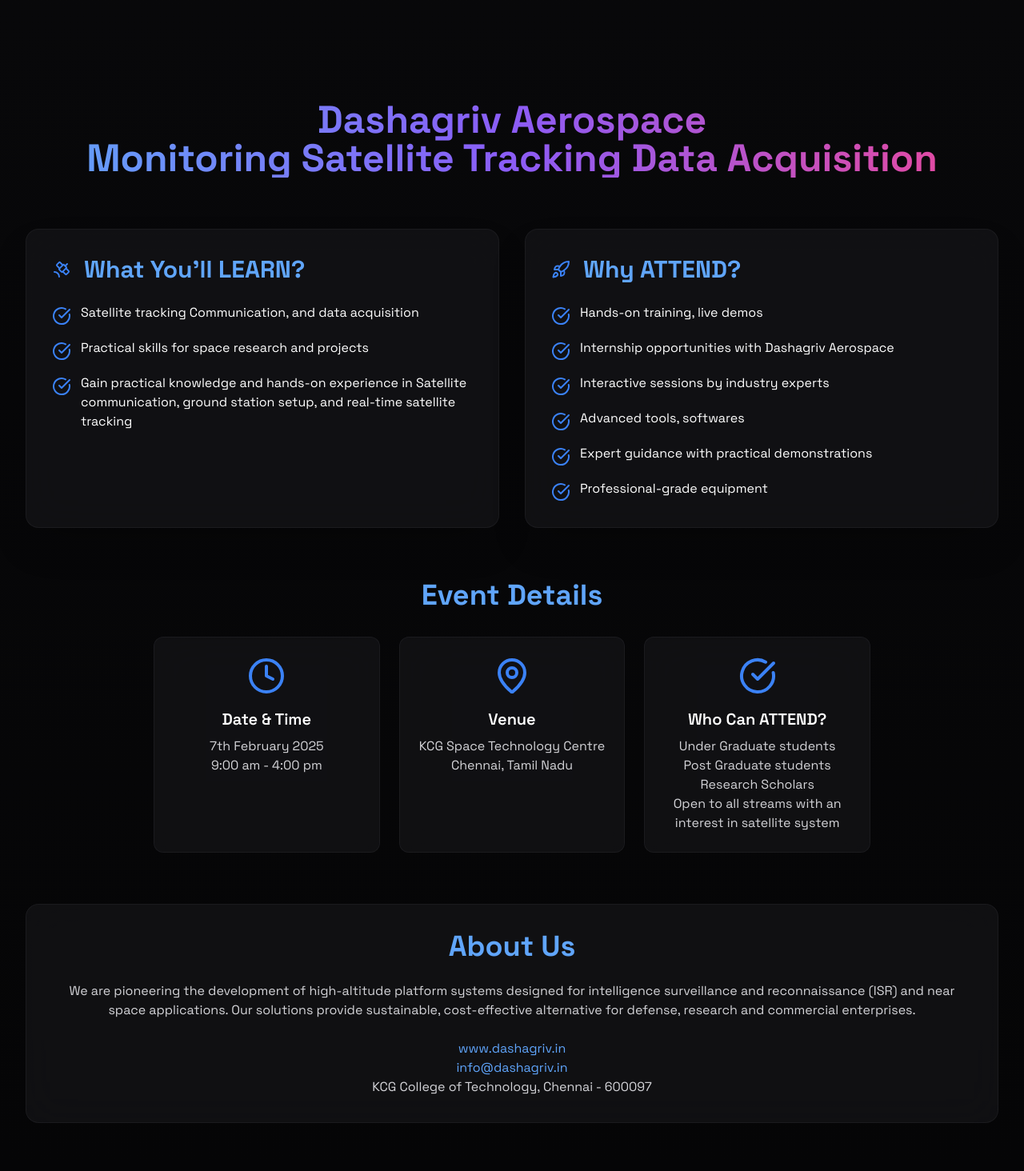
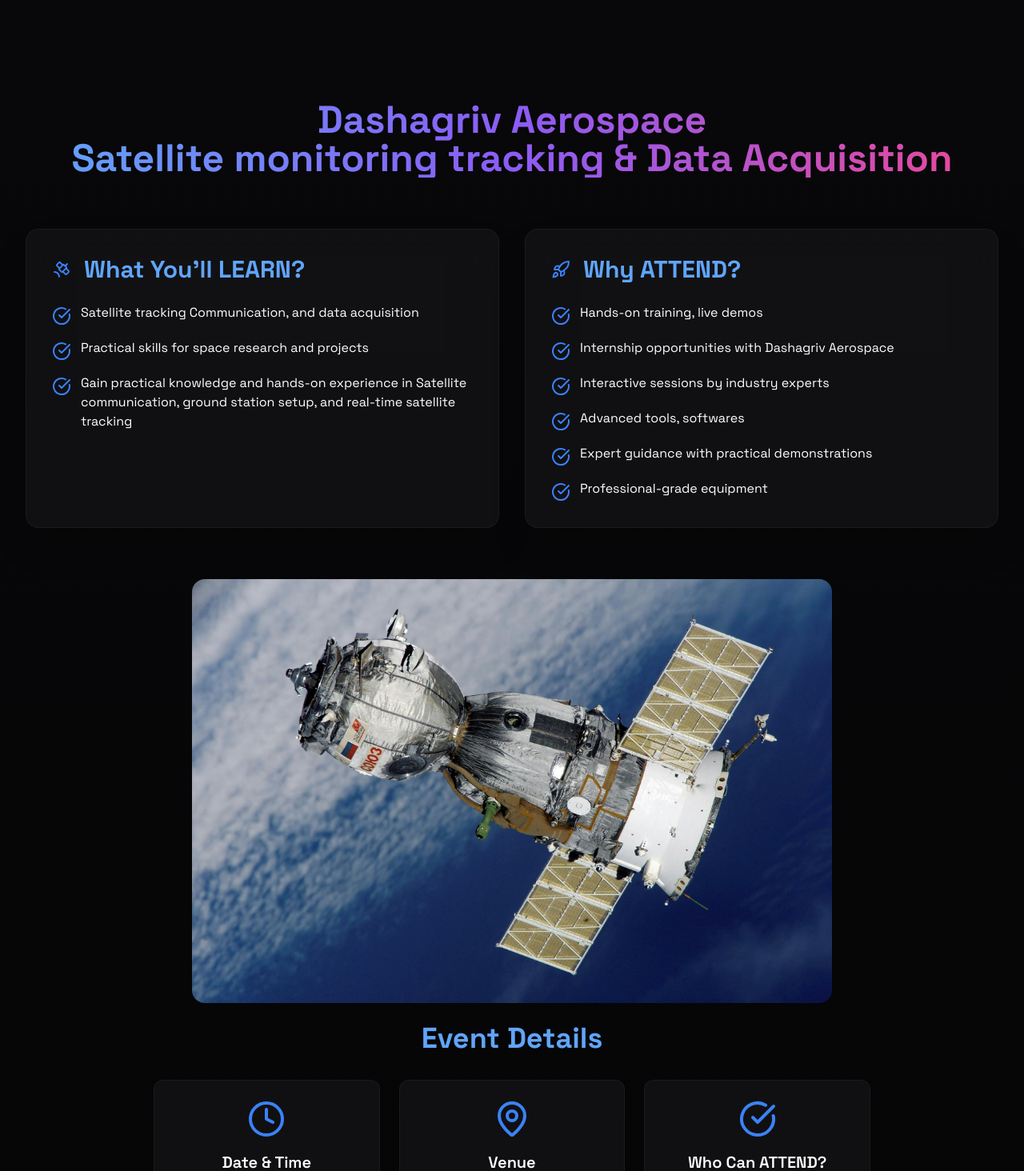
Before and after one commit to Vijayaraj-Anbalagan/dat2, a Next.js app: page /workshop in a window 1280 px wide. Shown: the part 466-1930 px from the top of the page at 80% size. Built offline with nearby package versions, Linux system fonts and the light colour scheme.

Commit message:
fixed heading added image

```diff
--- a/src/app/workshop/page.tsx
+++ b/src/app/workshop/page.tsx
@@ -9,10 +9,12 @@
   MapPin,
   CheckCircle
 } from 'lucide-react';
+import Image from 'next/image';
 import Navbar from '@/components/Navbar';
 import Footer from '@/components/Footer';
 import { WorkshopRegistrationDialog } from '@/components/WorkshopRegistrationDialog';
 import { AlreadyRegisteredDialog } from '@/components/AlreadyRegisteredDialog';
+import { ReactLenis } from '@studio-freight/react-lenis';
 
 const WorkshopPage = () => {
   const [timeLeft, setTimeLeft] = useState({
@@ -131,7 +133,15 @@
   ];
 
   return (
+
     <div className="flex flex-col min-h-screen bg-gradient-to-b from-zinc-950 to-black text-white">
+       {/* @ts-expect-error - Known issue with ReactLenis types */}
+      <ReactLenis
+        root
+        options={{
+          lerp: 0.05,
+        }}
+      >
       <Navbar />
 
       <main className="flex-grow">
@@ -181,7 +191,7 @@
               <h1 className="text-5xl font-bold mb-4 bg-gradient-to-r from-blue-400 via-violet-500 to-pink-500 bg-clip-text text-transparent">
               Dashagriv Aerospace
               <br />
-                Monitoring Satellite Tracking Data Acquisition
+              Satellite monitoring tracking & Data Acquisition
               </h1>
             </motion.div>
 
@@ -238,6 +248,15 @@
               </ul>
               </motion.div>
             </div>
+
+            {/* Image Placeholder */}
+              <Image
+                src="/sat.jpg"
+                alt="Satellite Image"
+                width={800}
+                height={400}
+                className="rounded-2xl mx-auto mb-6"
+              />
 
             {/* Event Details */}
             <motion.div
@@ -349,7 +368,9 @@
         </div>
       </main>
       <Footer />
+      </ReactLenis>
     </div>
+
   );
 };
 
```
Also changed, not shown: public/sat.jpg (added), 1 other file (tests, documents, lock files or other folders). Lines whose indentation alone changed are shown as unchanged.
